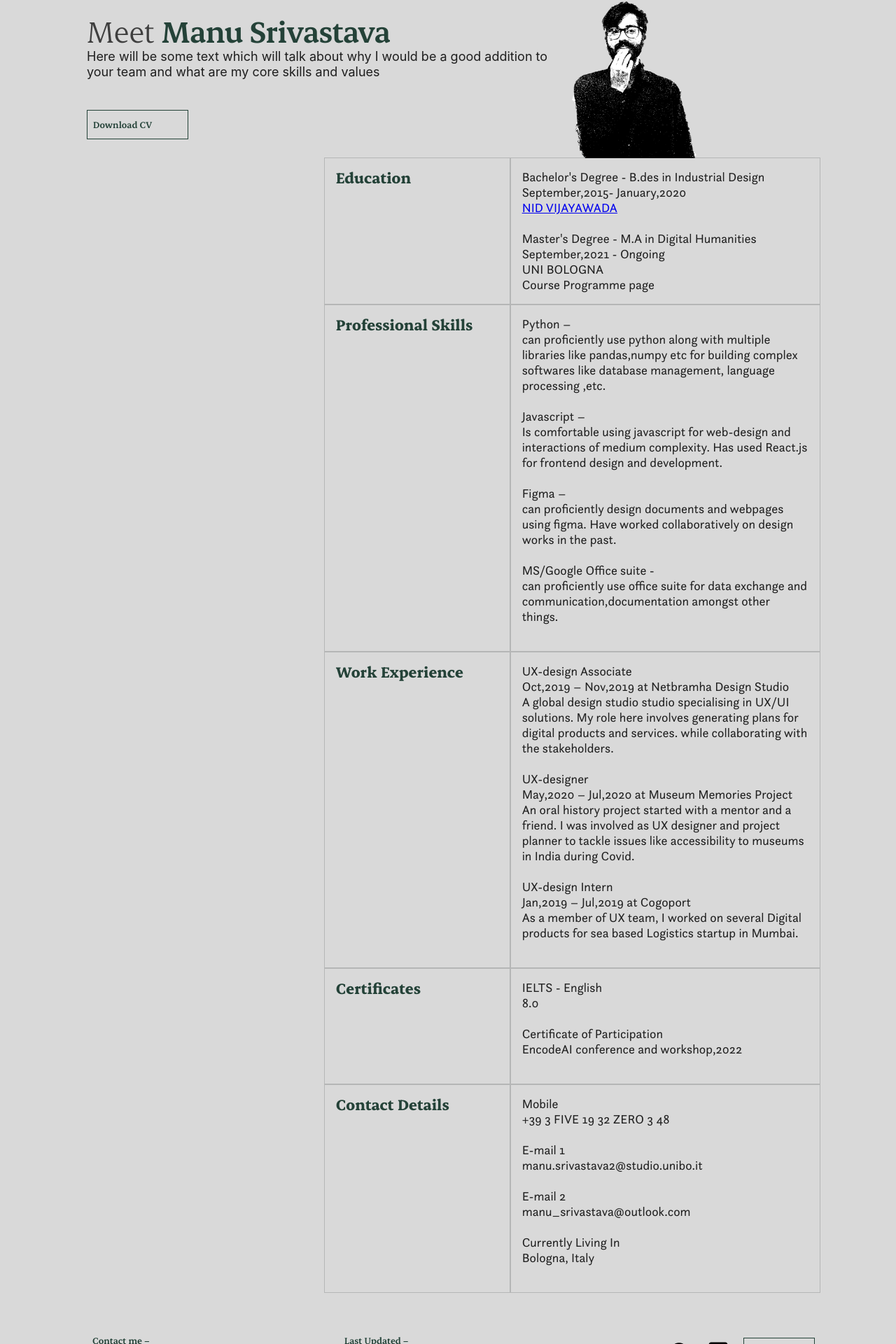
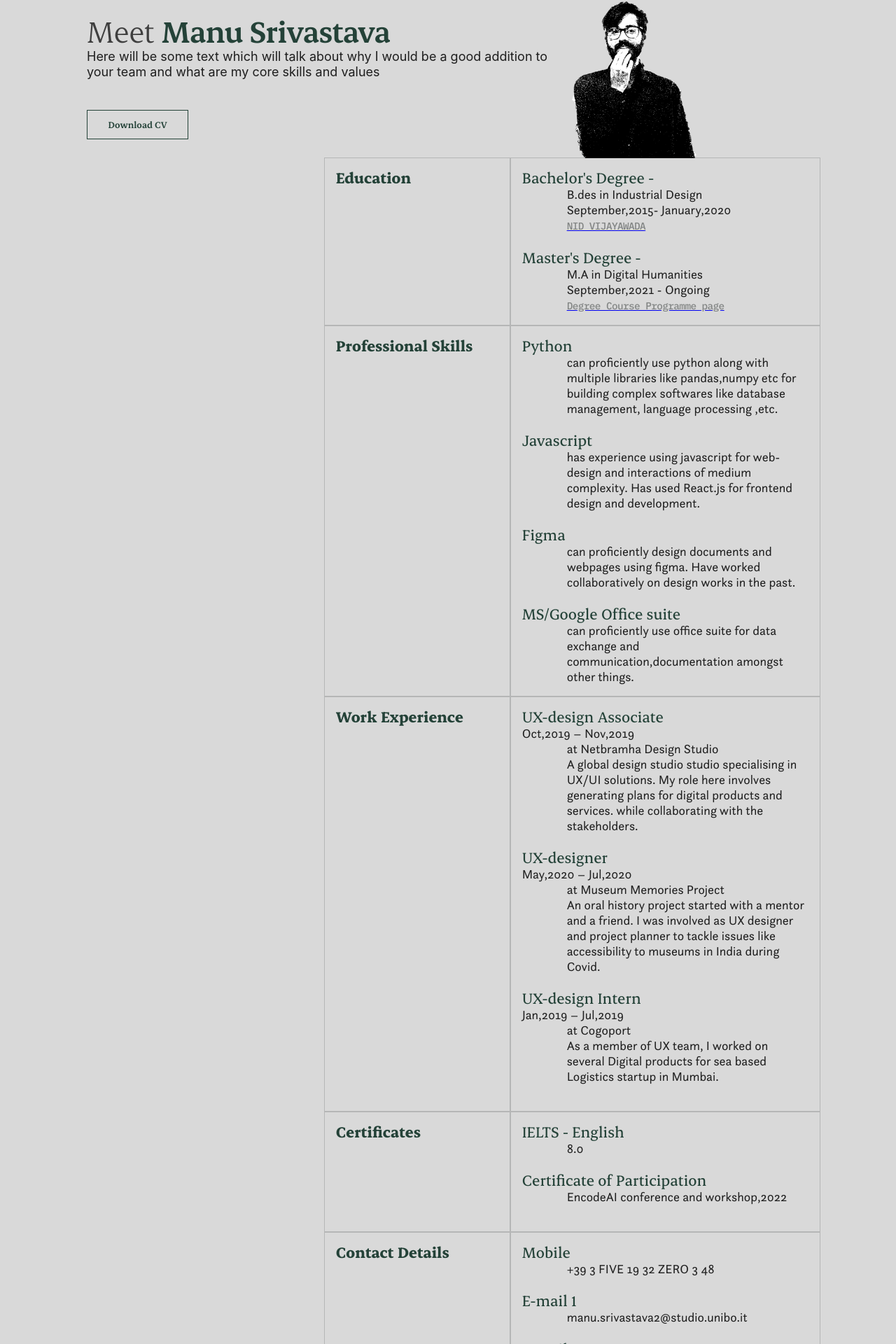
Before and after one commit to ManuSrivastava1/Portfolio, a React (Create React App) app: page /aboutMe in a window 1280 px wide. Shown: the part 156-2076 px from the top of the page at 70% size. Built offline with nearby package versions, Linux system fonts and the light colour scheme.

Commit message:
adjusted Download button

```diff
--- a/src/components/about_grid.js
+++ b/src/components/about_grid.js
@@ -28,19 +28,20 @@ function AboutGrid() {
             </div>
             <div className='info1' style={styles.info1}>
                 <SectionInfo content={<>
-                                        <div>
-                                        Bachelor's Degree -
-                                        B.des in Industrial Design
+
+                                        <span className='H3 Erode'>Bachelor's Degree -</span><br/>
+                                        <div style={styles.indent}>B.des in Industrial Design<br/>
                                         September,2015- January,2020 <br/>
-                                        <a href='https://www.nid.ac.in/academics/b-des-program/industrial-design' target="_blank" rel='noreferrer'>NID VIJAYAWADA</a>
+                                        <a href='https://www.nid.ac.in/academics/b-des-program/industrial-design' target="_blank" rel='noreferrer'><span className='Btext2 Plex'>NID VIJAYAWADA</span></a>
                                         </div>
                                         <br/>
-                                        <div>
-                                        Master's Degree -
-                                        M.A in Digital Humanities
+
+                                        <span className='H3 Erode'>Master's Degree -</span><br/>
+                                        <div style={styles.indent}>M.A in Digital Humanities<br/>
                                         September,2021 - Ongoing <br />
-                                        UNI BOLOGNA <br/>
-                                        Course Programme page
+                                        <a href='https://corsi.unibo.it/2cycle/DigitalHumanitiesKnowledge/course-structure-diagram/piano/2022/9224/000/000/2022' target="_blank" rel='noreferrer'><span className='Btext2 Plex'>Degree Course Programme page</span></a>
+                                        <br/>
+
                                         </div>
                                         </>} />
             </div>
@@ -49,16 +50,15 @@ function AboutGrid() {
             </div>
             <div className='info2' style={styles.info2}>
                 <SectionInfo content={<>
-                                        <div>
-                                        Python – <br/>
-                                        can proficiently use python along with multiple libraries like pandas,numpy etc for building complex softwares like database management, language processing ,etc.<br/><br/>
-                                        Javascript – <br/>
-                                        Is comfortable using javascript for web-design and interactions of medium complexity. Has used React.js for frontend design and development.<br/><br/>
-                                        Figma – <br/>
-                                        can proficiently design documents and webpages using figma. Have worked collaboratively on design works in the past. <br/><br/>
-                                        MS/Google Office suite - <br/>
-                                        can proficiently use office suite for data exchange and communication,documentation amongst other things. <br/><br/>
-                                        </div>
+
+                                        <span className='H3 Erode'>Python  </span>
+                                        <div style={styles.indent}>can proficiently use python along with multiple libraries like pandas,numpy etc for building complex softwares like database management, language processing ,etc.</div><br/>
+                                        <span className='H3 Erode'>Javascript  </span>
+                                        <div style={styles.indent}>has experience using javascript for web-design and interactions of medium complexity. Has used React.js for frontend design and development.</div><br/>
+                                        <span className='H3 Erode'>Figma  </span><br/>
+                                        <div style={styles.indent}>can proficiently design documents and webpages using figma. Have worked collaboratively on design works in the past.</div><br/>
+                                        <span className='H3 Erode'>MS/Google Office suite  </span>
+                                        <div style={styles.indent}>can proficiently use office suite for data exchange and communication,documentation amongst other things. </div>
                                     </>} />
             </div>
 
@@ -67,18 +67,21 @@ function AboutGrid() {
             </div>
             <div className='info3' style={styles.info3}>
                 <SectionInfo content={<>
-                                        <div>
-                                        UX-design Associate <br/>
-                                        Oct,2019 – Nov,2019 <span className='highligh'> at Netbramha Design Studio</span> <br/>
-                                        A global design studio studio specialising in UX/UI solutions. My role here involves generating plans for digital products and services. while collaborating with the stakeholders.<br/><br/>
-                                        UX-designer <br/>
-                                        May,2020 – Jul,2020 <span className='highligh'> at Museum Memories Project</span> <br/>
+
+                                        <span className='H3 Erode'>UX-design Associate </span><br/>
+                                        Oct,2019 – Nov,2019
+                                        <div style={styles.indent}><span className='highligh'> at Netbramha Design Studio</span> <br/>
+                                        A global design studio studio specialising in UX/UI solutions. My role here involves generating plans for digital products and services. while collaborating with the stakeholders.</div><br/>
+                                        <span className='H3 Erode'>UX-designer </span><br/>
+                                        May,2020 – Jul,2020
+                                        <div style={styles.indent}><span className='highligh'> at Museum Memories Project</span> <br/>
                                         An oral history project started with a mentor and a friend. I was
-                                        involved as UX designer and project planner to tackle issues like accessibility to museums in India during Covid.<br/><br/>
-                                        UX-design Intern <br/>
-                                        Jan,2019 – Jul,2019 <span className='highligh'> at Cogoport</span> <br/>
-                                        As a member of UX team, I worked on several Digital products for sea based Logistics startup in Mumbai. <br/><br/>
-                                        </div>
+                                        involved as UX designer and project planner to tackle issues like accessibility to museums in India during Covid.</div><br/>
+                                        <span className='H3 Erode'>UX-design Intern </span><br/>
+                                        Jan,2019 – Jul,2019
+                                        <div style={styles.indent}><span className='highligh'> at Cogoport</span> <br/>
+                                        As a member of UX team, I worked on several Digital products for sea based Logistics startup in Mumbai. </div><br/>
+
 
                                     </>} />
             </div>
@@ -88,13 +91,11 @@ function AboutGrid() {
             </div>
             <div className='info4' style={styles.info4}>
                 <SectionInfo content={<>
-                                        <div>
-                                            IELTS - English<br/>
-                                            8.0 <br/><br/>
-                                            Certificate of Participation<br/>
-                                            EncodeAI conference and workshop,2022<br/><br/>
 
-                                        </div>
+                                        <span className='H3 Erode'>IELTS - English</span>
+                                        <div style={styles.indent}>8.0 </div><br/>
+                                        <span className='H3 Erode'>Certificate of Participation</span>
+                                        <div style={styles.indent}>EncodeAI conference and workshop,2022 </div><br/>
                                     </>} />
             </div>
 
@@ -103,16 +104,12 @@ function AboutGrid() {
             </div>
             <div className='info5' style={styles.info5}>
                 <SectionInfo content={<>
-                                        <div>
-                                            Mobile<br/>
-                                            +39 3 FIVE 19 32 ZERO 3 48 <br/><br/>
-                                            E-mail 1<br/>
-                                            manu.srivastava2@studio.unibo.it<br/><br/>
-                                            E-mail 2<br/>
-                                            manu_srivastava@outlook.com<br/><br/>
-                                            Currently Living In<br/>
-                                            Bologna, Italy <br/><br/>
-                                        </div>
+                                        <span className='H3 Erode'>Mobile</span>
+                                        <div style={styles.indent}>+39 3 FIVE 19 32 ZERO 3 48 </div><br/>
+                                        <span className='H3 Erode'>E-mail 1</span>
+                                        <div style={styles.indent}>manu.srivastava2@studio.unibo.it </div>  <br/>
+                                        <span className='H3 Erode'>E-mail 2</span>
+                                        <div style={styles.indent}>manu_srivastava@outlook.com</div><br/>
                                     </>} />
             </div>
         </div>
@@ -195,6 +192,10 @@ const styles={
         gridRow:'7/8',
         border:'0.5px solid rgba(43,49,47,0.2)',
     },
+    indent:{
+        // float:'right',
+        paddingLeft:'5vw',
+    }
 }
 
 export default AboutGrid
--- a/src/components/download.js
+++ b/src/components/download.js
@@ -20,6 +20,9 @@ function Download({margin}) {
     const styles = {
         container:{
             margin:marg,
+            display: 'flex',
+            alignItems: 'center',
+            justifyContent:'center',
             height:'1.5rem',
             padding:'0.5rem',
             backgroundColor: isHovered? '#244238':'Transparent',
```
